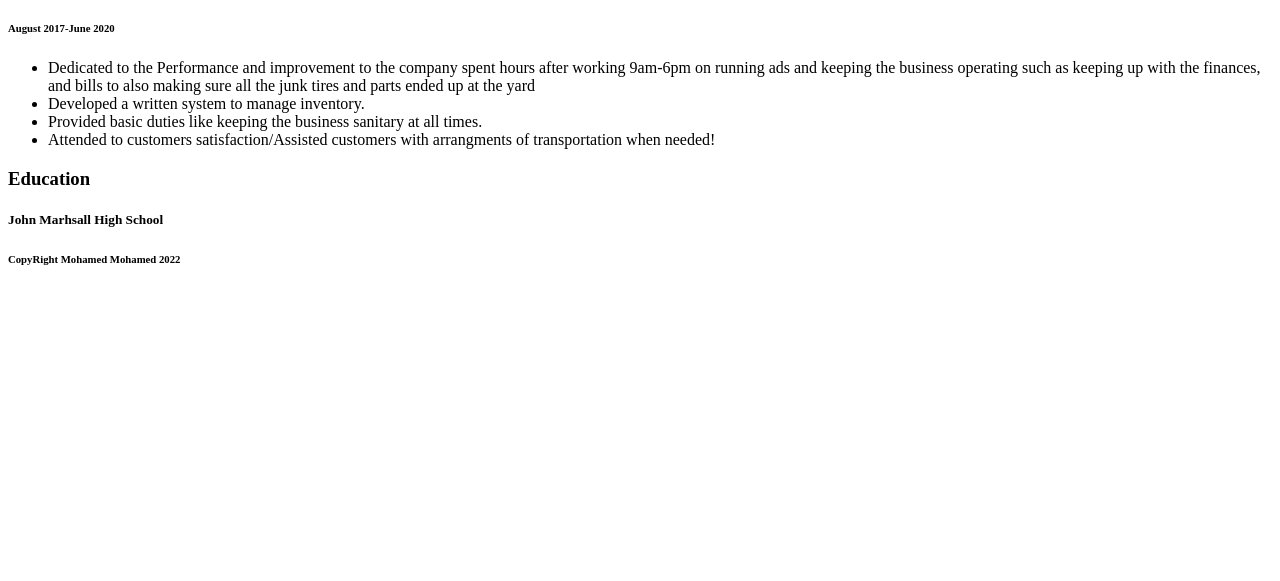
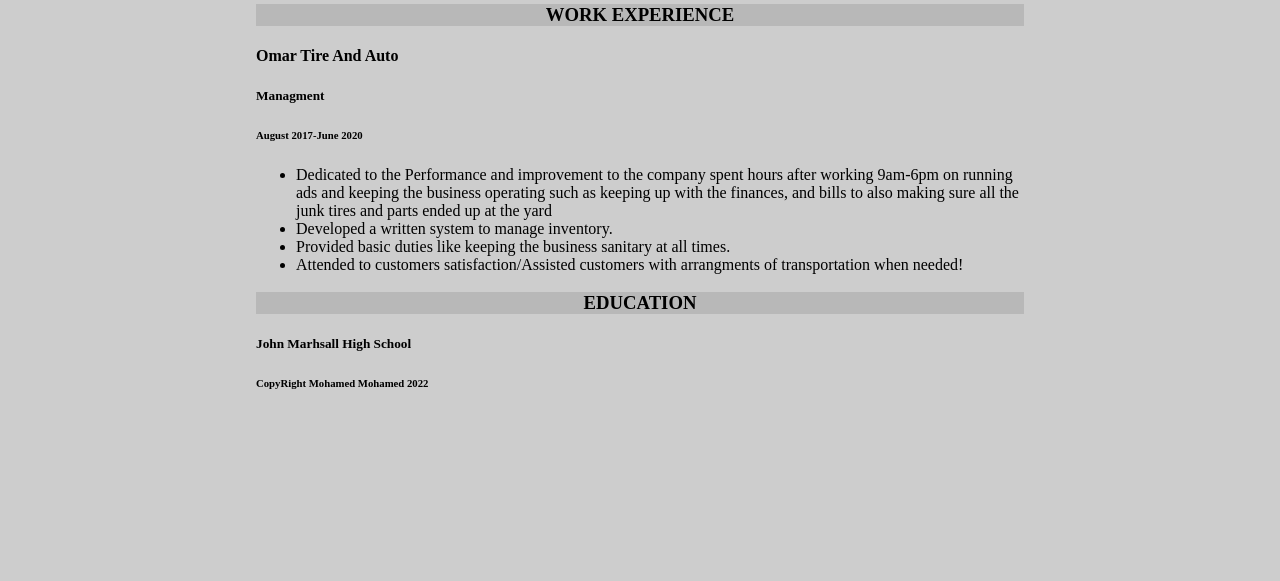
Before and after one commit to Mtmmoe/mtmmoe.github.io, a plain HTML site: page index.html in a window 1280 px wide. Shown: the part 219-800 px from the top of the page. Drawn offline with Linux system fonts and the light colour scheme.

Commit message:
Update index.html

```diff
--- a/index.html
+++ b/index.html
@@ -4,7 +4,7 @@
   <meta charset="utf-8">
   <meta name="viewport" content="width=device-width">
   <title>Mohamed Mohamed Resume</title>
- <link rel="stylesheet" href="stylecss" />
+ <link rel="stylesheet" href="style.css" />
 </head>
 <body>
   <div>
```
